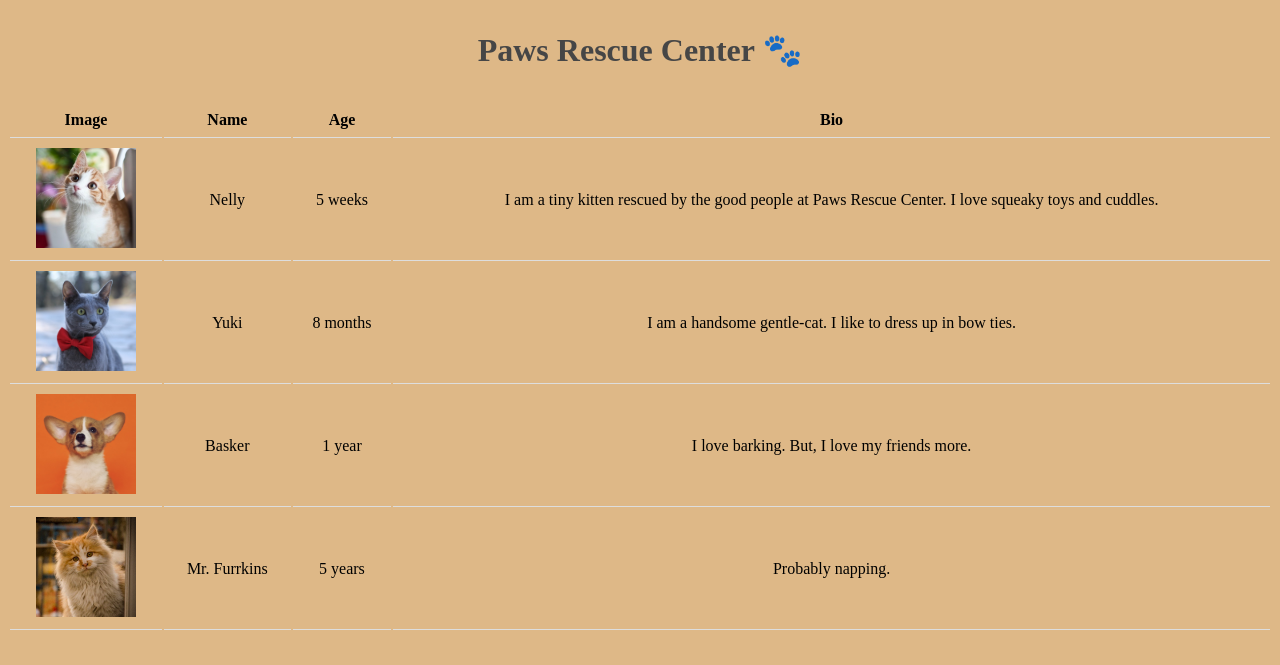
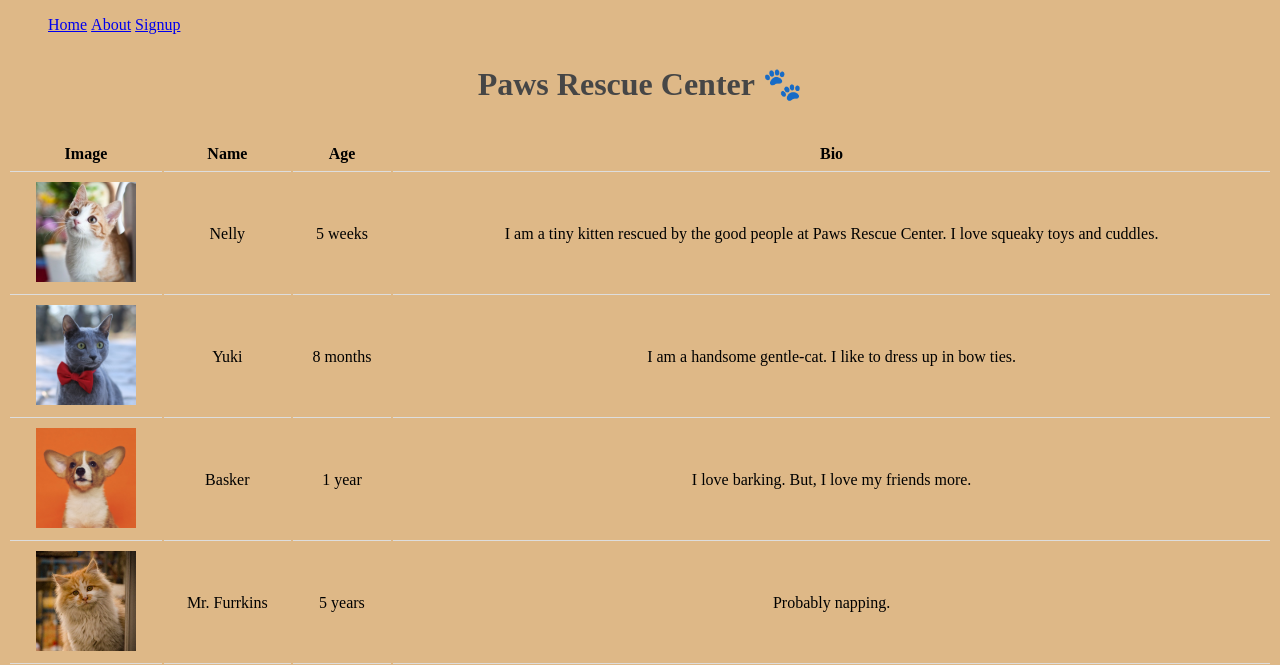
Before and after one commit to nejohnston/educative-flask-tutorial, a Flask app: page / in a window 1280 px wide. Shown: the top 665 px of the page. Run offline with Flask 2, Linux system fonts and the light colour scheme.

Commit message:
added header bar with routes to base.html

```diff
--- a/templates/base.html
+++ b/templates/base.html
@@ -6,6 +6,13 @@
     <link rel="stylesheet" href="{{url_for('static', filename='style.css')}}" />
 </head>
 <body>
+    <div>
+        <ul>
+            <li style="display: inline"><a href="{{ url_for('home') }}">Home</a></li>
+            <li style="display: inline"><a href="{{ url_for('about') }}">About</a></li>
+            <li style="display: inline"><a href="{{ url_for('signup') }}">Signup</a></li>
+        </ul>
+    </div>
     <h1 id="title"> {% block heading %} {% endblock %} </h1>
     <div id="content">
         {% block content %} {% endblock %}
```
